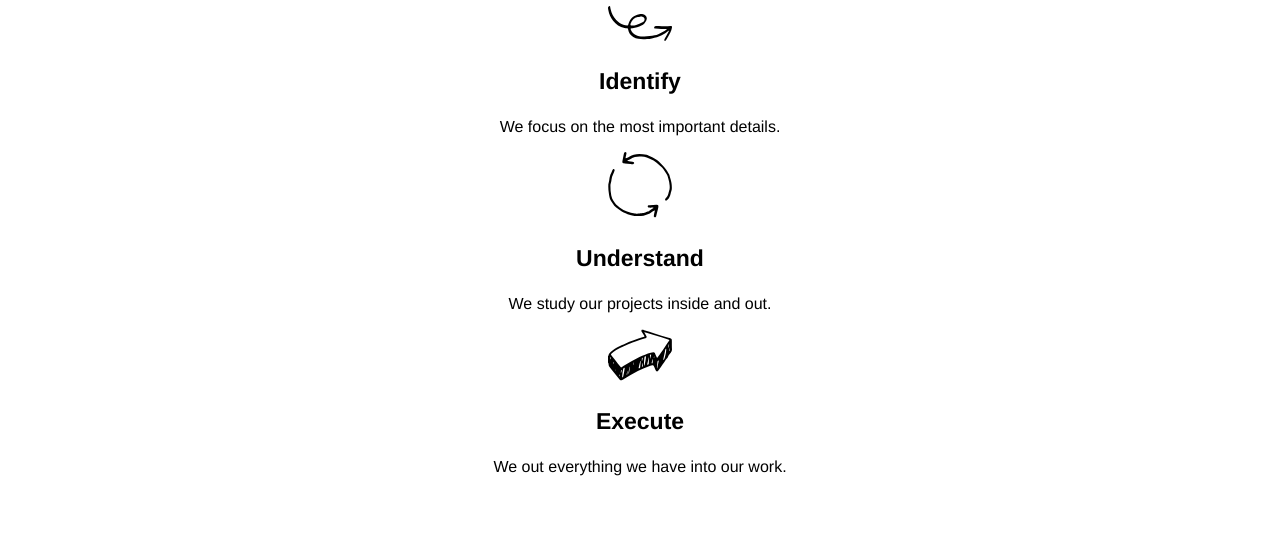
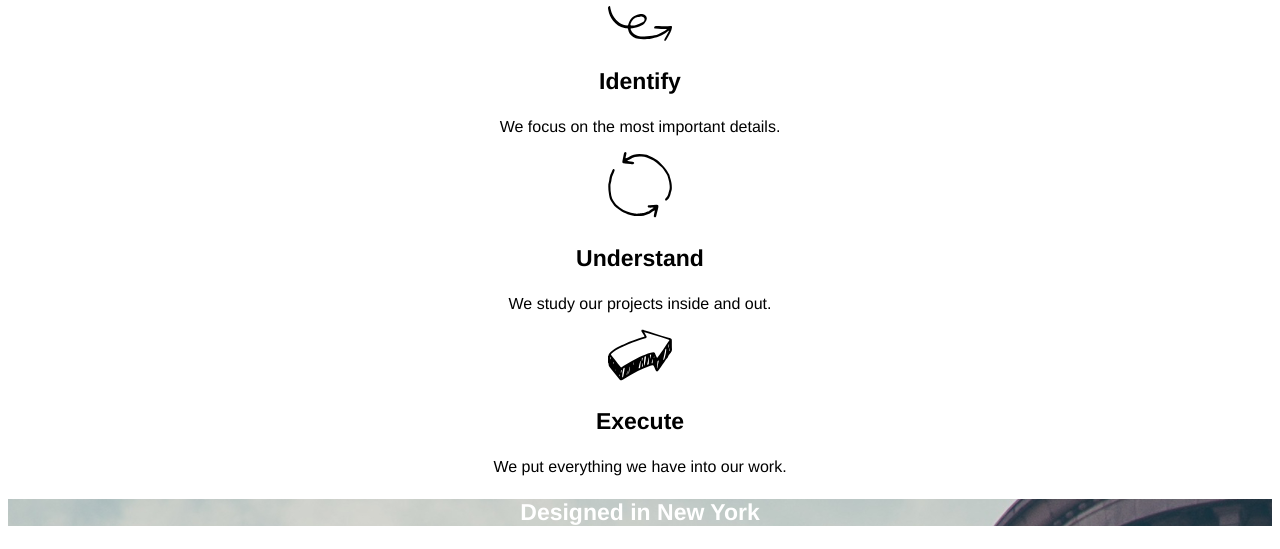
Before and after one commit to Canelita78/broadway, a plain HTML site: page index.html in a window 1280 px wide. Shown: the part 341-890 px from the top of the page. Before the commit the page ends 833 px from the top, so only its background shows below. Drawn offline with Linux system fonts and the light colour scheme.

Commit message:
added more content.

```diff
--- a/index.html
+++ b/index.html
@@ -23,6 +23,8 @@
           <p>We study our projects inside and out.</p>
           <img src="./resources/images/execute.svg">
           <h3>Execute</h3>
-          <p>We out everything we have into our work.</p>
+          <p>We put everything we have into our work.</p>
+          <div class="background">
+            <p class="NY">Designed in New York</p>
   </body>
 </html
--- a/resources/css/style.css
+++ b/resources/css/style.css
@@ -23,3 +23,8 @@ h3 {
   font-size: 23px;
   font-weight: bold;
 }
+.NY {
+  font-size: 23px;
+  font-weight: bold;
+  color: white;
+}
```
